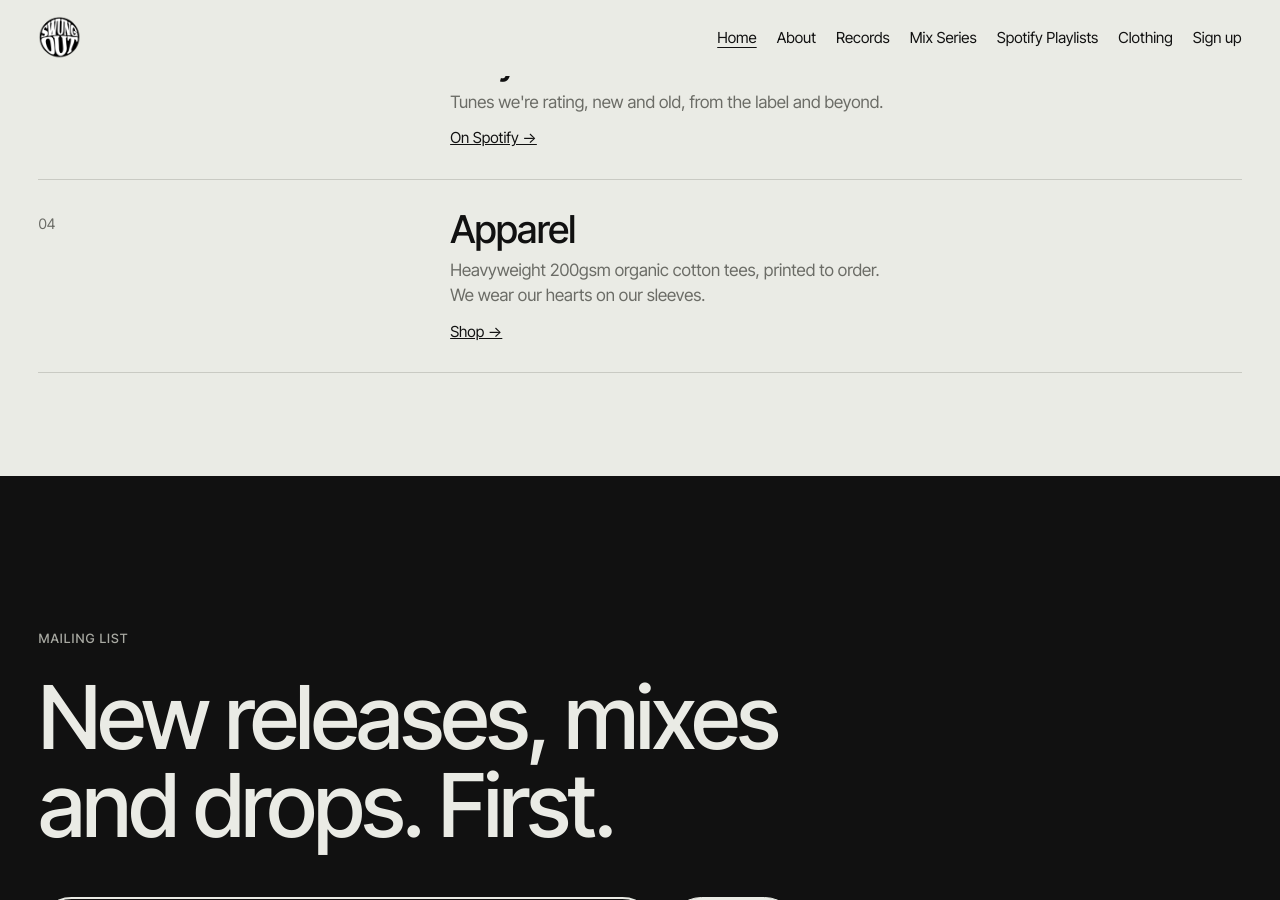
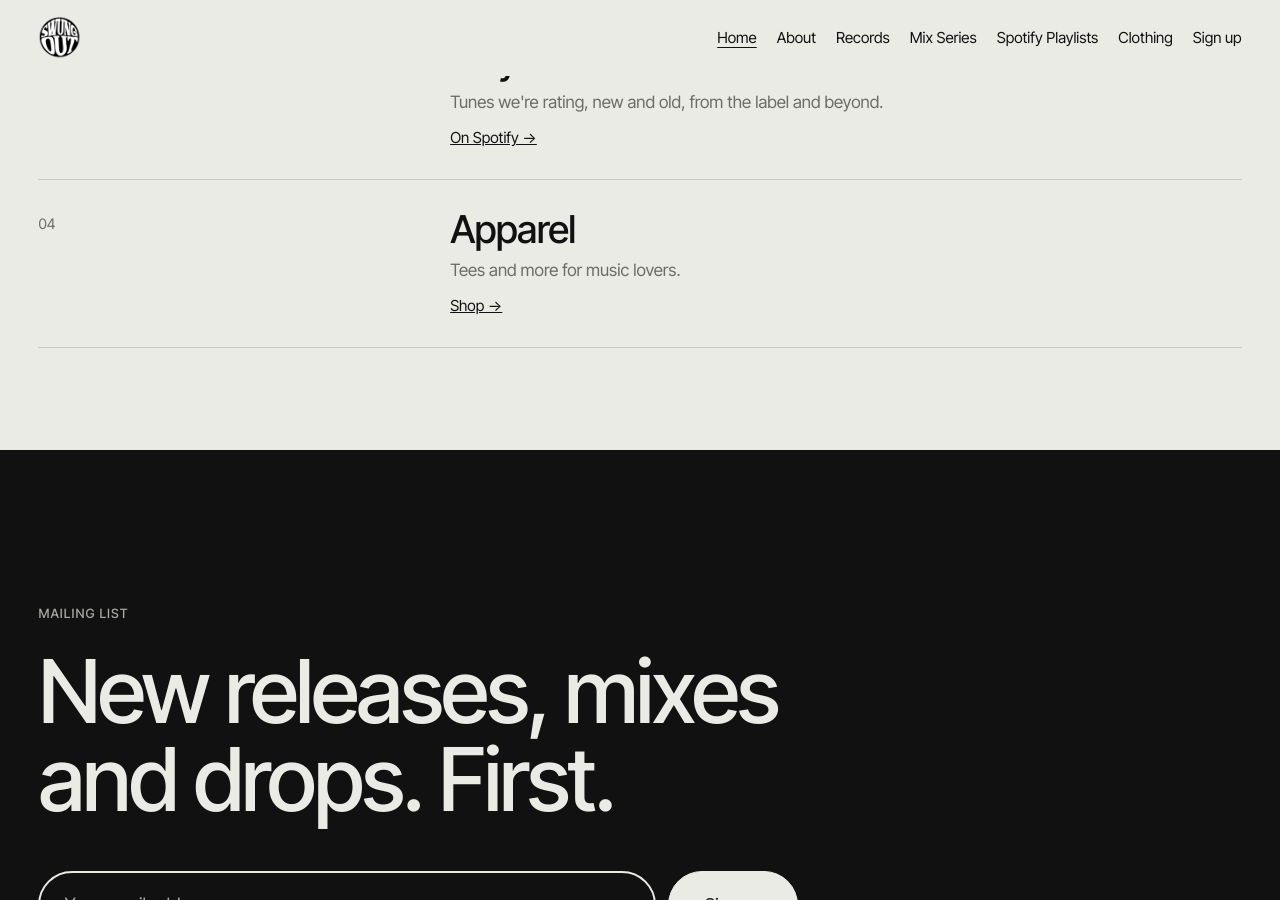
Before and after one commit to theonbower-hue/swungoutrecords, a Jekyll site: the page built from index.html, in a window 1280 px wide and 900 px high, scrolled down 2949 px. Built offline with Jekyll 4.4.1, drawn with Linux system fonts in a browser that asks for light colours.

Commit message:
Update apparel description on homepage
Co-Authored-By: Claude Opus 5.5 <noreply@anthropic.com>
Claude-Session: https://claude.ai/code/session_01LNfA7r2nhK2gCbhnx9MVCo

```diff
--- a/index.html
+++ b/index.html
@@ -31,7 +31,7 @@ layout: default
     <li><span class="num">01</span><div><h3>Records</h3><p>House, disco, breaks and electronica from Theon Bower and friends.</p><a href="{{ '/records/' | relative_url }}">The catalogue →</a></div></li>
     <li><span class="num">02</span><div><h3>Mixes</h3><p>Long-form mixes from the label and the people we rate.</p><a href="{{ '/mix-series/' | relative_url }}">Listen →</a></div></li>
     <li><span class="num">03</span><div><h3>Playlists</h3><p>Tunes we're rating, new and old, from the label and beyond.</p><a href="{{ '/playlists/' | relative_url }}">On Spotify →</a></div></li>
-    <li><span class="num">04</span><div><h3>Apparel</h3><p>Heavyweight 200gsm organic cotton tees, printed to order. We wear our hearts on our sleeves.</p><a href="{{ '/shop/' | relative_url }}">Shop →</a></div></li>
+    <li><span class="num">04</span><div><h3>Apparel</h3><p>Tees and more for music lovers.</p><a href="{{ '/shop/' | relative_url }}">Shop →</a></div></li>
   </ol>
 </section>
 
```
